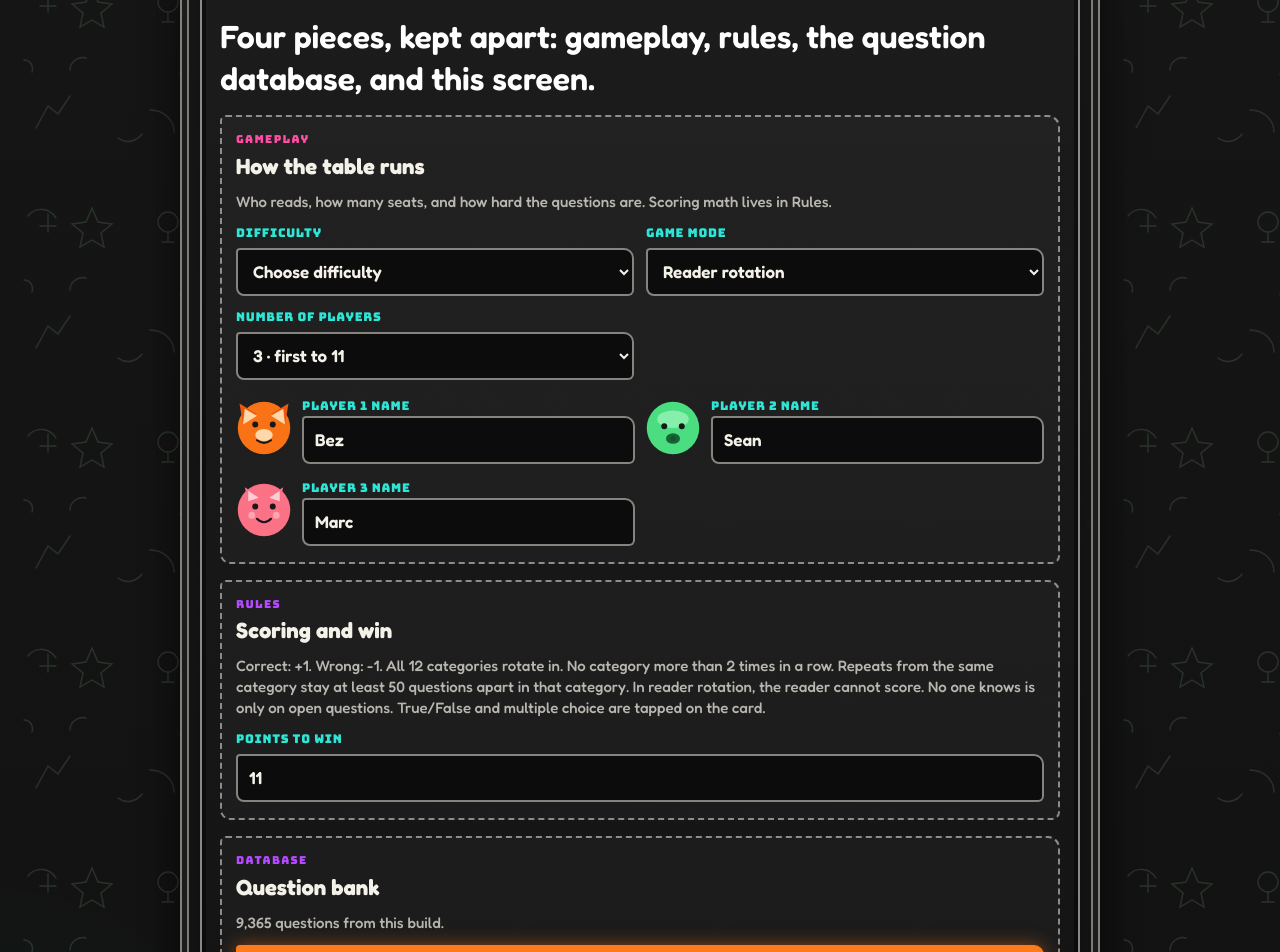
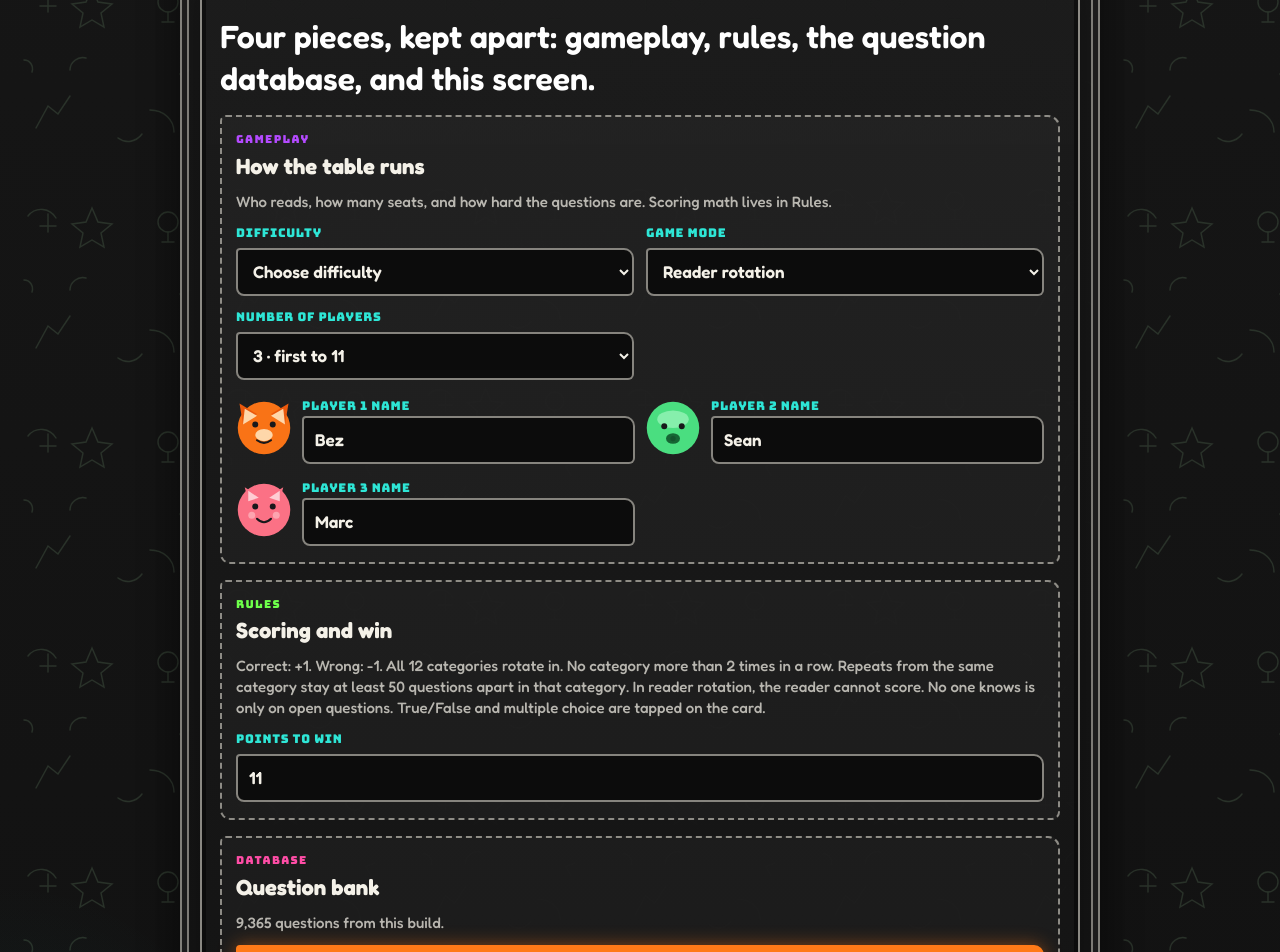
Before and after one commit to bezbeseen/taptrivia, a Next.js app: page / in a window 1280 px wide. Shown: the part 260-1212 px from the top of the page. Built offline with nearby package versions, Linux system fonts and the light colour scheme.

Commit message:
Fix setup layer neon accent colors for chalkboard restyle
Use adjacent-sibling selectors so Gameplay/Rules/Database kickers
get distinct neon purple, green, and pink accents.

Co-authored-by: bez <bez@beseensignshop.com>

```diff
--- a/src/app/slap15.css
+++ b/src/app/slap15.css
@@ -474,11 +474,11 @@
   color: var(--neon-purple);
 }
 
-.slap15 .layer:nth-of-type(2) .layer-kicker {
+.slap15 .layer + .layer .layer-kicker {
   color: var(--neon-green);
 }
 
-.slap15 .layer:nth-of-type(3) .layer-kicker {
+.slap15 .layer + .layer + .layer .layer-kicker {
   color: var(--neon-pink);
 }
 
```
